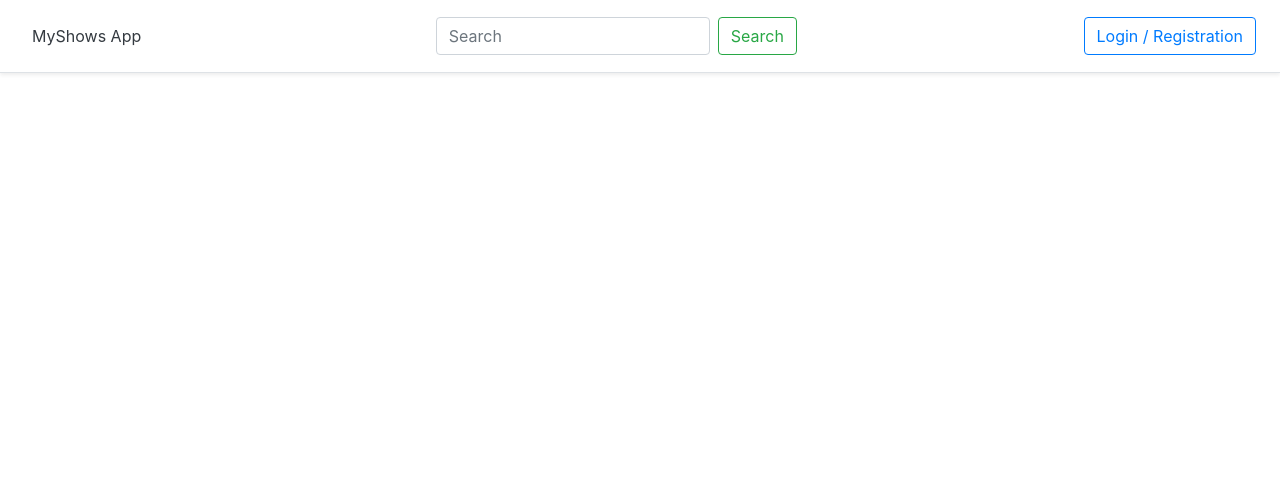
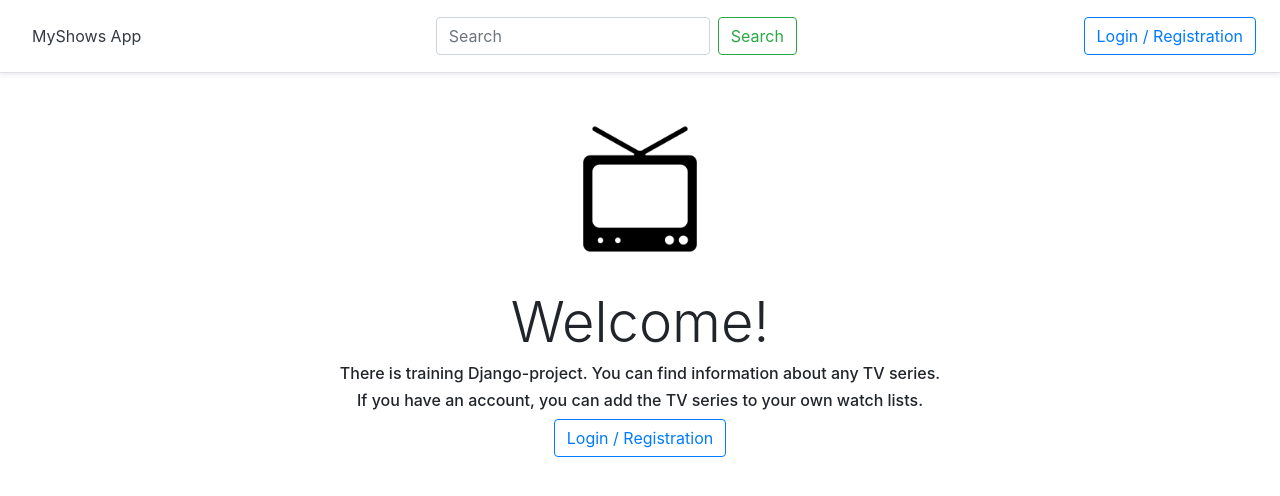
Before and after one commit to incx07/myshows-tracker, a Django app: page /start/ in a window 1280 px wide. Shown: the top 496 px of the page. Run offline with Django 3.2, Linux system fonts and the light colour scheme; some libraries are stand-ins or nearby versions.

Commit message:
set start page

```diff
--- a/myshowsapp/settings.py
+++ b/myshowsapp/settings.py
@@ -121,11 +121,11 @@ USE_TZ = True
 STATIC_URL = '/static/'
 STATIC_ROOT = os.path.join(BASE_DIR, 'static')
 
+# Redirect to URL before login
 LOGIN_URL='/start'
 
 # Redirect to home URL after login (Default redirects to /accounts/profile/)
 LOGIN_REDIRECT_URL = '/'
-
 
 LOGGING = {
     'version': 1,
--- a/tracker/templates/tracker/start.html
+++ b/tracker/templates/tracker/start.html
@@ -1,3 +1,14 @@
 {% extends 'tracker/base.html' %}
 
-<h5 class="text-center">Hello!</h5>
+{% block content %}
+{% load static %}
+
+<div class="mx-auto text-center">
+  <img src="{% static "tracker/tv.png" %}" width=200>
+  <h1 class="display-4">Welcome!</h1>
+  <h6>There is training Django-project. You can find information about any TV series.</h6>
+  <h6>If you have an account, you can add the TV series to your own watch lists.</h6>
+  <a class="btn btn-outline-primary" href="{% url 'login' %}">Login / Registration</a>
+</div>
+
+{% endblock %}
```
Also changed, not shown: db.sqlite3, tracker/static/tracker/tv.png (added).
